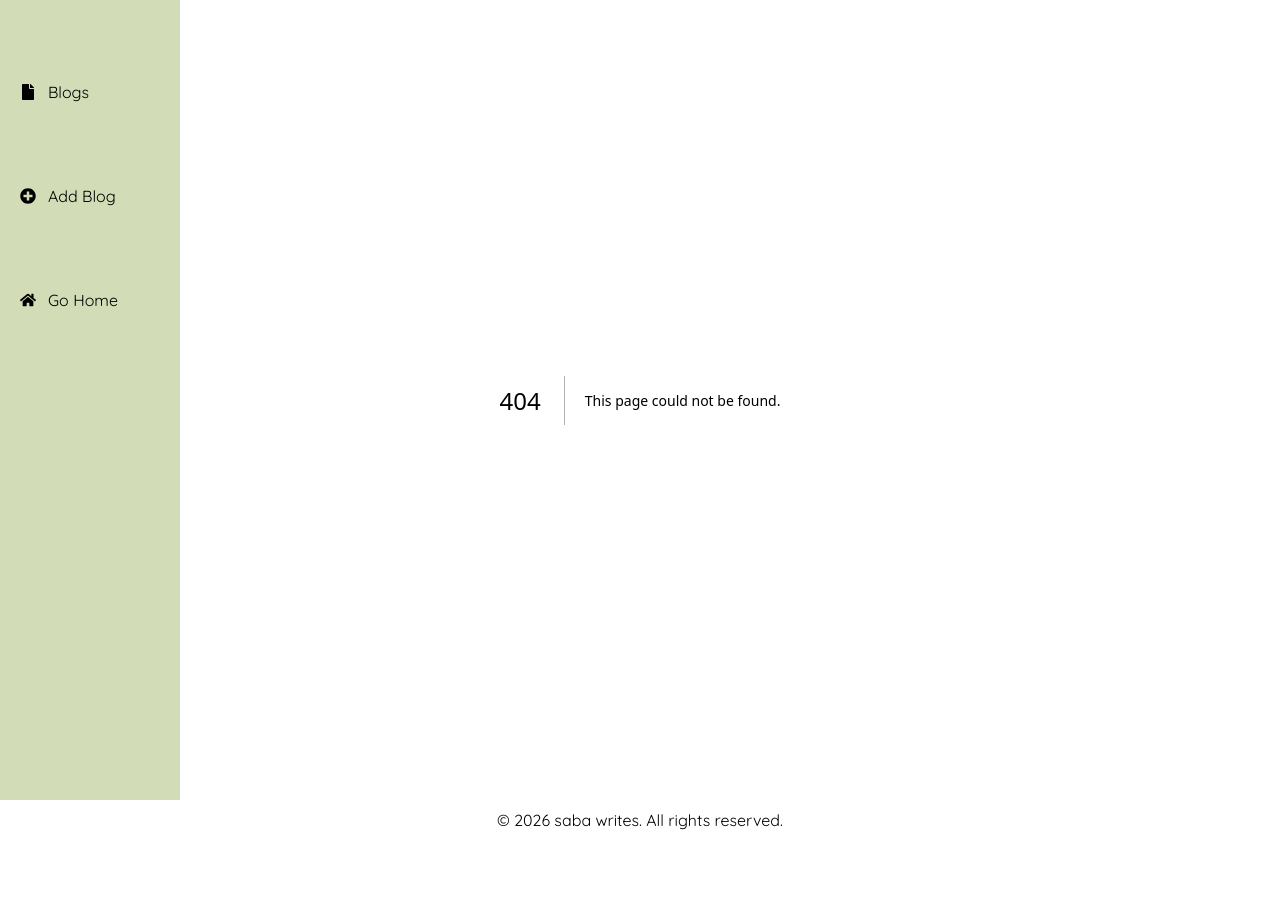
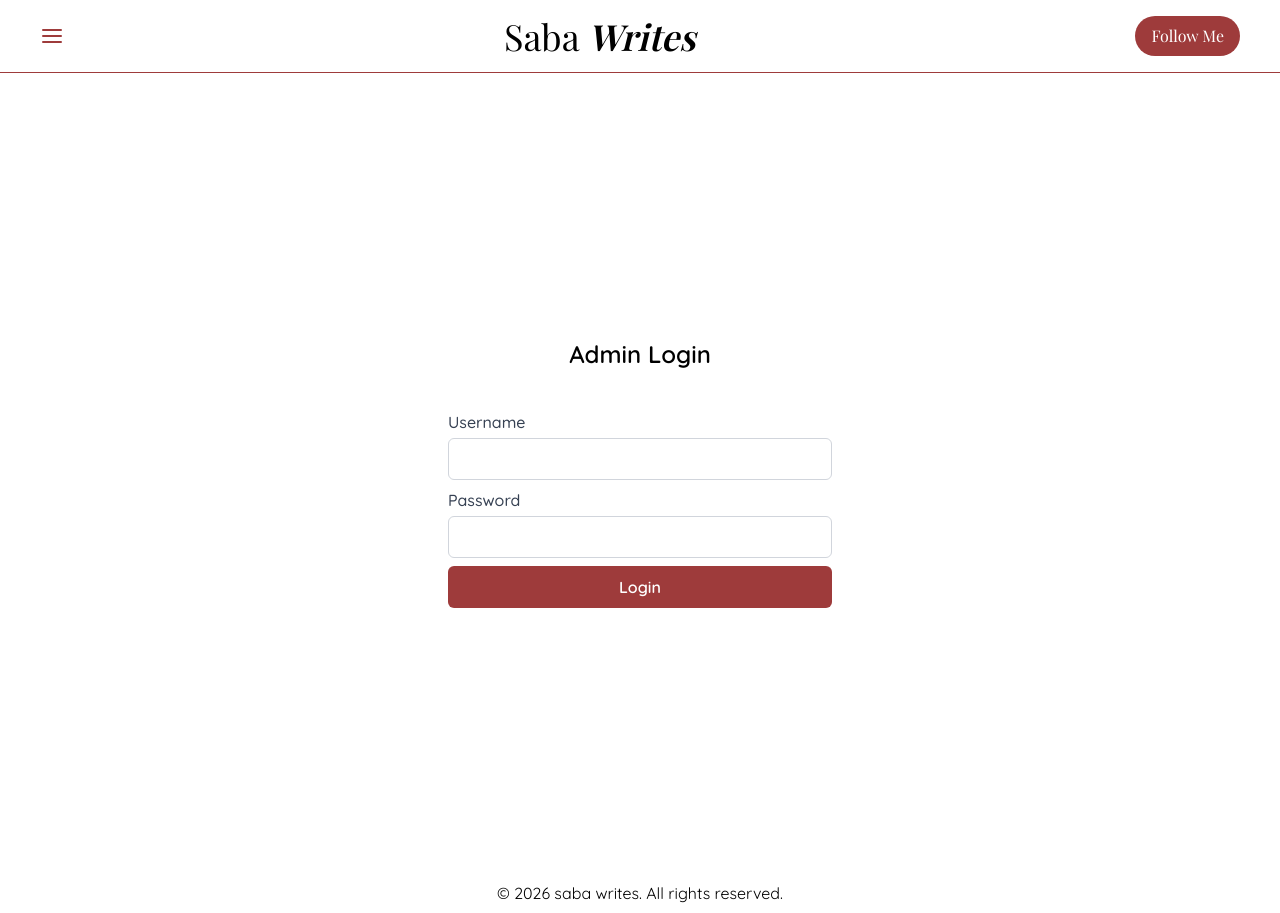
Before and after one commit to mussadiqkhan6886/sabawrites, a Next.js app: page /admin-dashboard/login in a window 1280 px wide. Before the commit this address had no page. Before the commit the page ends 840 px from the top, so only its background shows below. Built offline with nearby package versions, Linux system fonts and the light colour scheme.

Commit message:
making admin dashboard protective

```diff
--- /dev/null
+++ b/app/(admin)/admin-dashboard/login/page.tsx
@@ -0,0 +1,67 @@
+'use client'
+
+import axios from 'axios'
+import { useState } from 'react'
+import { useRouter } from 'next/navigation'
+
+const AdminLogin = () => {
+  const [email, setEmail] = useState('')
+  const [password, setPassword] = useState('')
+  const [error, setError] = useState('')
+  const router = useRouter()
+
+  const handleSubmit = async (e: React.FormEvent) => {
+    e.preventDefault()
+    setError('')
+
+    try {
+      const res = await axios.post(`/api/login`,
+        { email, password },
+        { withCredentials: true }
+      )
+      if (res.data.success) {
+        router.replace('/admin-dashboard')
+      }
+       // eslint-disable-next-line @typescript-eslint/no-explicit-any
+    } catch (err: any) {
+      setError(err.response?.data?.message || 'Login failed')
+    }
+  }
+
+  return (
+    <main className="flex h-screen items-center justify-center">
+      <section className="lg:w-[30%] md:w-[45%] sm:w-[60%] w-[80%]">
+        <h1 className="text-2xl font-semibold mb-10 text-center">Admin Login</h1>
+        <form onSubmit={handleSubmit} className='space-y-2'>
+          <label className="block text-gray-700 font-medium mb-1">Username</label>
+          <input
+            type="text"
+            className="w-full border border-gray-300 rounded-md px-3 py-2"
+            value={email}
+            onChange={(e) => setEmail(e.target.value)}
+            required
+            autoComplete="off"
+          />
+
+          <label className="block text-gray-700 font-medium mb-1">Password</label>
+          <input
+            type="password"
+            className="w-full border border-gray-300 rounded-md px-3 py-2"
+            value={password}
+            onChange={(e) => setPassword(e.target.value)}
+            required
+          />
+
+          <input
+            type="submit"
+            value="Login"
+            className="w-full bg-dark text-white cursor-pointer font-semibold py-2 rounded-md hover:bg-white hover:text-black hover:border hover:border-black transition border-transparent border"
+          />
+          {error && <p className="text-red-500 text-center">{error}</p>}
+        </form>
+      </section>
+    </main>
+  )
+}
+
+export default AdminLogin
--- /dev/null
+++ b/app/api/login/route.ts
@@ -0,0 +1,46 @@
+import { NextRequest, NextResponse } from "next/server";
+import bcryptjs from "bcryptjs";
+import jwt from "jsonwebtoken"
+import { connectDB } from "@/lib/config/databse";
+import Admin from "@/lib/models/AdminSchema";
+
+export const POST = async (req: NextRequest) => {
+  await connectDB()
+  try {
+    const { email, password } = await req.json()
+
+
+    // const findUser = await Admin.findOne({ email })
+    // if (!findUser) {
+    //   return NextResponse.json({ message: "User does not exist" }, { status: 400 })
+    // }
+
+
+
+    // const validPassword = await bcryptjs.compare(password, findUser.password)
+    // if (!validPassword) {
+    //   return NextResponse.json({ message: "Invalid password" }, { status: 400 })
+    // }
+
+    // const tokenData = {
+    //   id: findUser._id,
+    //   username: findUser.username,
+    //   email: findUser.email,
+    // }
+
+    // const token = jwt.sign(tokenData, process.env.TOKEN_SECRET!, { expiresIn: "1d" })
+    // const response = NextResponse.json({ message: "Login Successfully", success: true })
+
+    // response.cookies.set("adminToken", token, {
+    //     httpOnly: true,
+    //   secure: process.env.NODE_ENV === "production",
+    //   sameSite: "lax",
+    //   path: "/", // cookie available everywhere
+    //   maxAge: 60 * 60 * 24, // 1 day
+    // })
+
+    // return response
+  } catch (err) {
+    return NextResponse.json({ message: "Server error" + err }, { status: 500 })
+  }
+}
--- /dev/null
+++ b/app/api/logout/route.ts
@@ -0,0 +1,17 @@
+import { NextResponse } from "next/server";
+
+export async function GET(){
+    try{
+        const response = NextResponse.json({message: "Logout Successfully", success: true})
+
+        response.cookies.set("adminToken", "", {
+            httpOnly: true,
+            expires: new Date(0)
+        })
+
+        return response
+
+    }catch(err: unknown){
+        return NextResponse.json({error: err}, {status: 500})
+    }
+}
--- a/components/UserComp/Header.tsx
+++ b/components/UserComp/Header.tsx
@@ -14,7 +14,7 @@ const Header = () => {
     const [showNavigation, setShowNavigation] = useState(false)
     const pathname = usePathname()
 
-    if(pathname.includes("/admin-dashboard")){
+    if(pathname.includes("/admin-dashboard") && !pathname.endsWith("/login")){
       return <aside className="bg-medium w-full md:fixed left-0 top-0 h-full px-5 md:w-45 z-50">
         <nav className='flex md:flex-col gap-10 sm:gap-20 md:pt-20 justify-center md:justify-start h-full py-4'>
           <Link className="flex gap-3 items-center" href={"/admin-dashboard/blogs"}><FaFile /> <span>Blogs</span></Link>
--- /dev/null
+++ b/lib/schema/AdminSchema.ts
@@ -0,0 +1,23 @@
+import mongoose, { Schema } from "mongoose"
+
+const AdminSchema = new Schema({
+  email: {
+    type: String,
+    required: [true, "Please Provide Email"],
+    unique: true,
+  },
+  password: {
+    type: String,
+    required: [true, "Please Provide Password"],
+  },
+  isVerified: {
+    type: Boolean,
+    default: false,
+  },
+  verifyToken: String,
+  verifyTokenExpire: Date,
+})
+
+const Admin = mongoose.models.Admin || mongoose.model("Admin", AdminSchema)
+
+export default Admin
--- /dev/null
+++ b/middleware.ts
@@ -0,0 +1,22 @@
+import { NextResponse } from "next/server";
+import type { NextRequest } from "next/server";
+
+export async function middleware(req: NextRequest) {
+  const { pathname } = req.nextUrl;
+
+  if (
+    pathname.startsWith("/admin-dashboard") &&
+    !pathname.startsWith("/admin-dashboard/login")
+  ) {
+    const token = req.cookies.get("adminToken")?.value;
+    if (!token) {
+      return NextResponse.redirect(new URL("/admin-dashboard/login", req.url));
+    }
+  }
+
+  return NextResponse.next();
+}
+
+export const config = {
+  matcher: "/admin-dashboard/:path*",
+};
```
